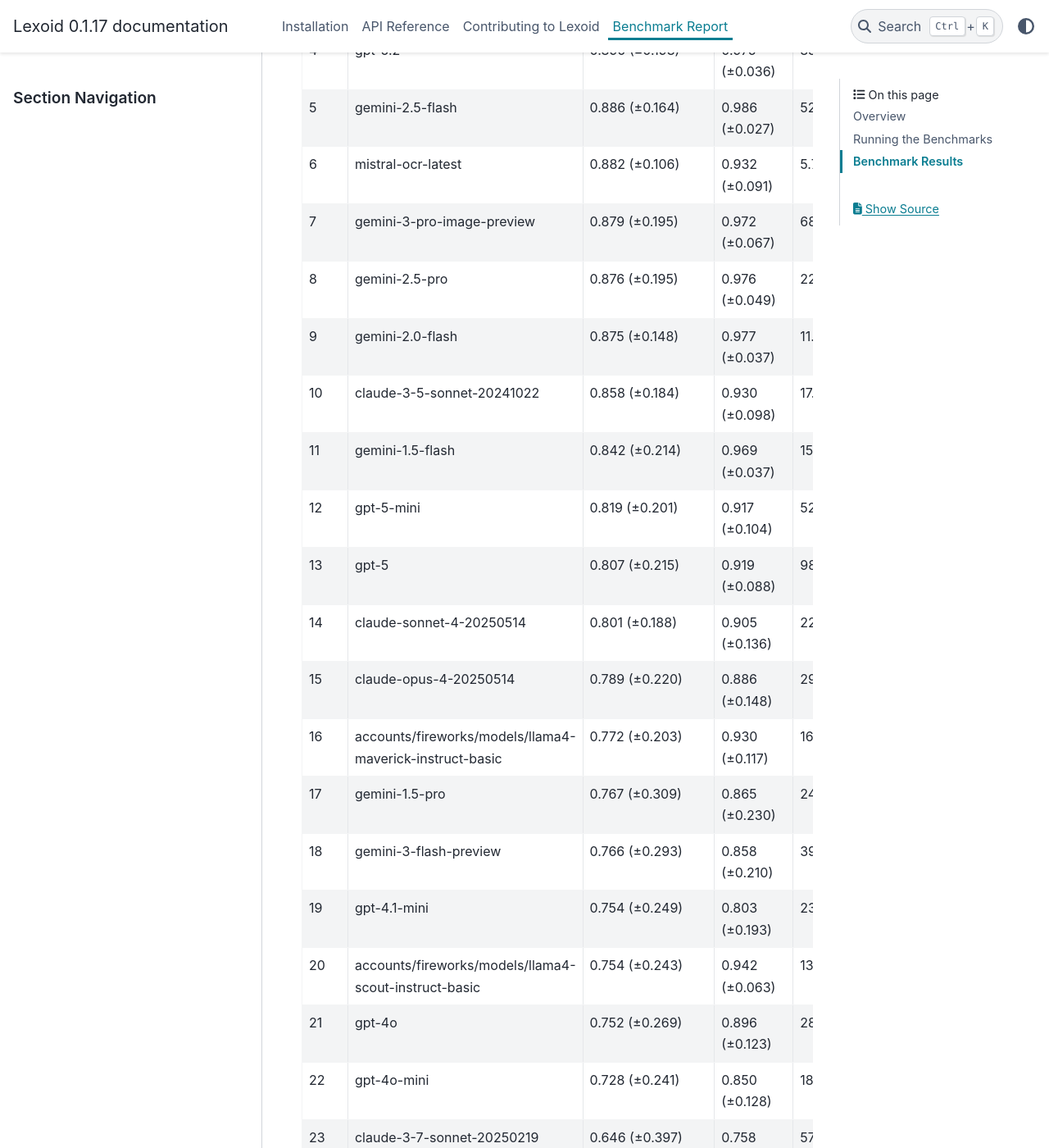
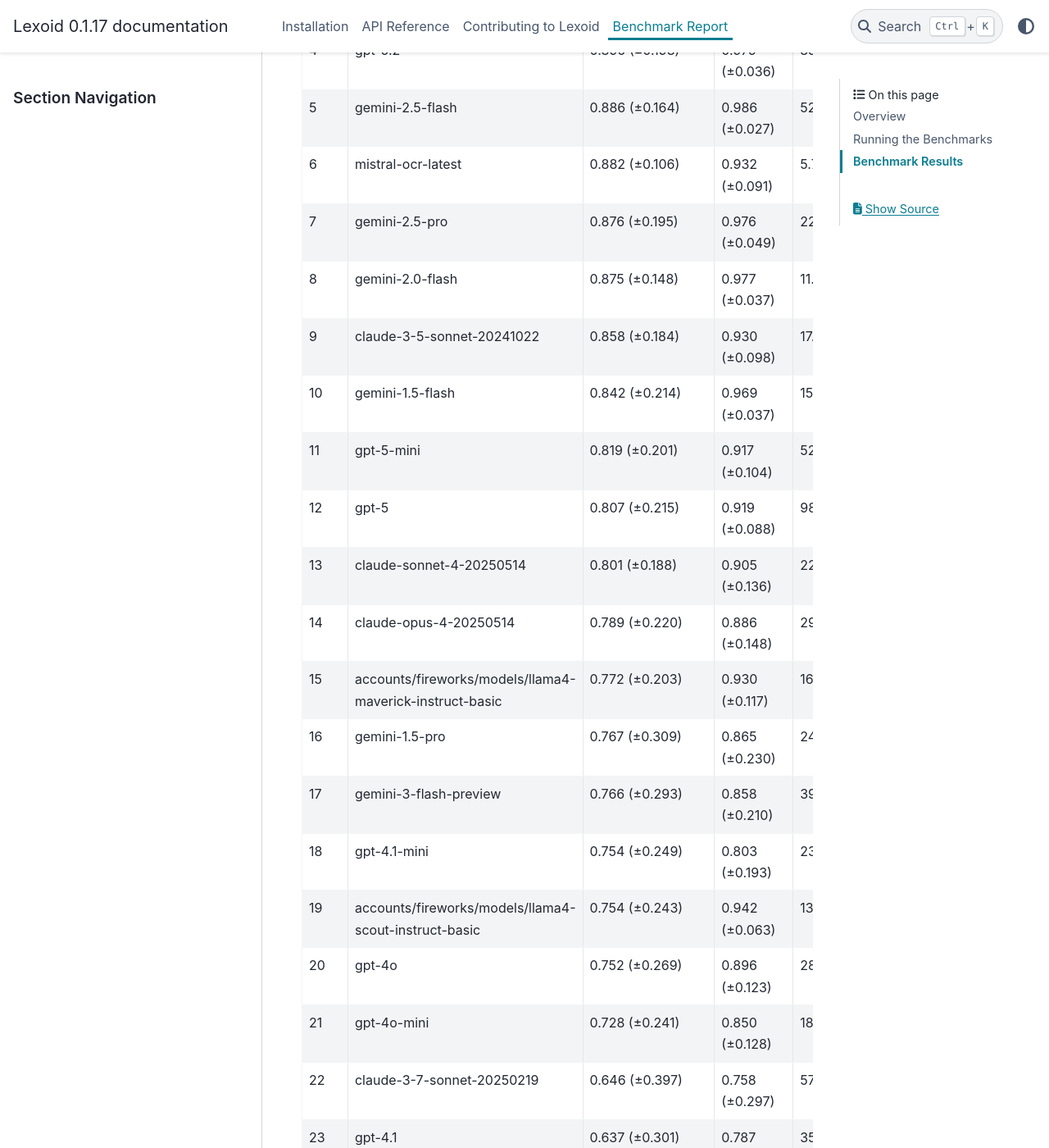
Before and after one commit to oidlabs-com/Lexoid, a Sphinx documentation site: the page built from docs/benchmark.rst, in a window 1280 px wide and 1400 px high, scrolled down 2717 px. Shown: the whole window at 82% size. Built offline with Sphinx 7.4.7 and the PyData theme 0.15.4, drawn with Linux system fonts in a browser that asks for light colours.

Commit message:
Address copilot reviews

```diff
--- a/docs/benchmark.rst
+++ b/docs/benchmark.rst
@@ -125,132 +125,126 @@
      - 5.75
      - 0.00121
    * - 7
-     - gemini-3-pro-image-preview
-     - 0.879 (±0.195)
-     - 0.972 (±0.067)
-     - 68.36
-     - 0.00000
-   * - 8
      - gemini-2.5-pro
      - 0.876 (±0.195)
      - 0.976 (±0.049)
      - 22.65
      - 0.02408
-   * - 9
+   * - 8
      - gemini-2.0-flash
      - 0.875 (±0.148)
      - 0.977 (±0.037)
      - 11.96
      - 0.00079
-   * - 10
+   * - 9
      - claude-3-5-sonnet-20241022
      - 0.858 (±0.184)
      - 0.930 (±0.098)
      - 17.32
      - 0.01804
-   * - 11
+   * - 10
      - gemini-1.5-flash
      - 0.842 (±0.214)
      - 0.969 (±0.037)
      - 15.58
      - 0.00043
-   * - 12
+   * - 11
      - gpt-5-mini
      - 0.819 (±0.201)
      - 0.917 (±0.104)
      - 52.84
      - 0.00811
-   * - 13
+   * - 12
      - gpt-5
      - 0.807 (±0.215)
      - 0.919 (±0.088)
      - 98.12
      - 0.05505
-   * - 14
+   * - 13
      - claude-sonnet-4-20250514
      - 0.801 (±0.188)
      - 0.905 (±0.136)
      - 22.02
      - 0.02056
-   * - 15
+   * - 14
      - claude-opus-4-20250514
      - 0.789 (±0.220)
      - 0.886 (±0.148)
      - 29.55
      - 0.09513
-   * - 16
+   * - 15
      - accounts/fireworks/models/llama4-maverick-instruct-basic
      - 0.772 (±0.203)
      - 0.930 (±0.117)
      - 16.02
      - 0.00147
-   * - 17
+   * - 16
      - gemini-1.5-pro
      - 0.767 (±0.309)
      - 0.865 (±0.230)
      - 24.77
      - 0.01139
-   * - 18
+   * - 17
      - gemini-3-flash-preview
      - 0.766 (±0.293)
      - 0.858 (±0.210)
      - 39.38
      - 0.00969
-   * - 19
+   * - 18
      - gpt-4.1-mini
      - 0.754 (±0.249)
      - 0.803 (±0.193)
      - 23.28
      - 0.00347
-   * - 20
+   * - 19
      - accounts/fireworks/models/llama4-scout-instruct-basic
      - 0.754 (±0.243)
      - 0.942 (±0.063)
      - 13.36
      - 0.00087
-   * - 21
+   * - 20
      - gpt-4o
      - 0.752 (±0.269)
      - 0.896 (±0.123)
      - 28.87
      - 0.01469
-   * - 22
+   * - 21
      - gpt-4o-mini
      - 0.728 (±0.241)
      - 0.850 (±0.128)
      - 18.96
      - 0.00609
-   * - 23
+   * - 22
      - claude-3-7-sonnet-20250219
      - 0.646 (±0.397)
      - 0.758 (±0.297)
      - 57.96
      - 0.01730
-   * - 24
+   * - 23
      - gpt-4.1
      - 0.637 (±0.301)
      - 0.787 (±0.185)
      - 35.37
      - 0.01498
-   * - 25
+   * - 24
      - google/gemma-3-27b-it
      - 0.604 (±0.342)
      - 0.788 (±0.297)
      - 23.16
      - 0.00020
-   * - 26
+   * - 25
      - ds4sd/SmolDocling-256M-preview
      - 0.603 (±0.292)
      - 0.705 (±0.262)
      - 507.74
      - 0.00000
-   * - 27
+   * - 26
      - microsoft/phi-4-multimodal-instruct
      - 0.589 (±0.273)
      - 0.820 (±0.197)
      - 14.00
      - 0.00045
-   * - 28
+   * - 27
      - qwen/qwen-2.5-vl-7b-instruct
      - 0.498 (±0.378)
      - 0.630 (±0.445)
```
Also changed, not shown: README.md (+21 -22 lines), 5 other files.
